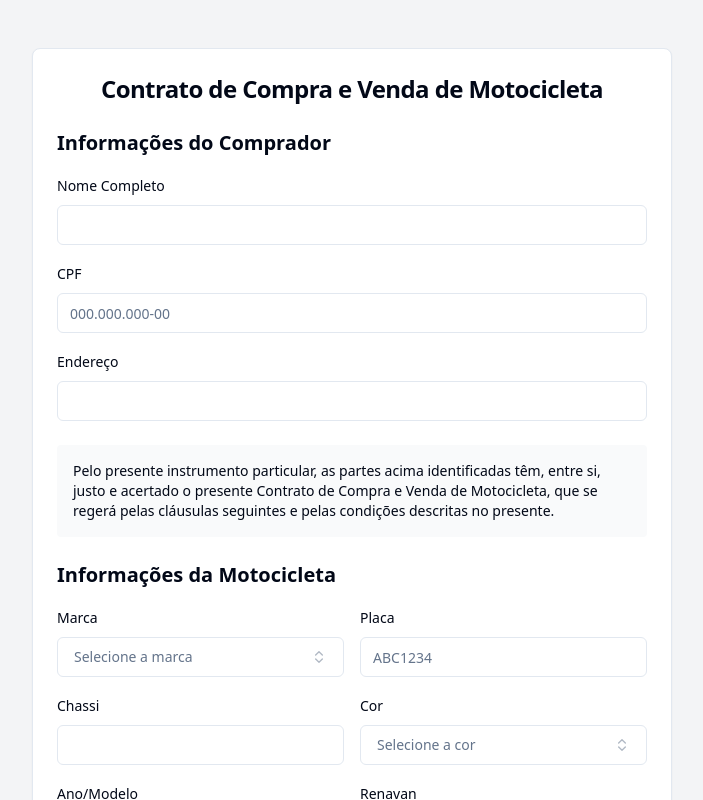
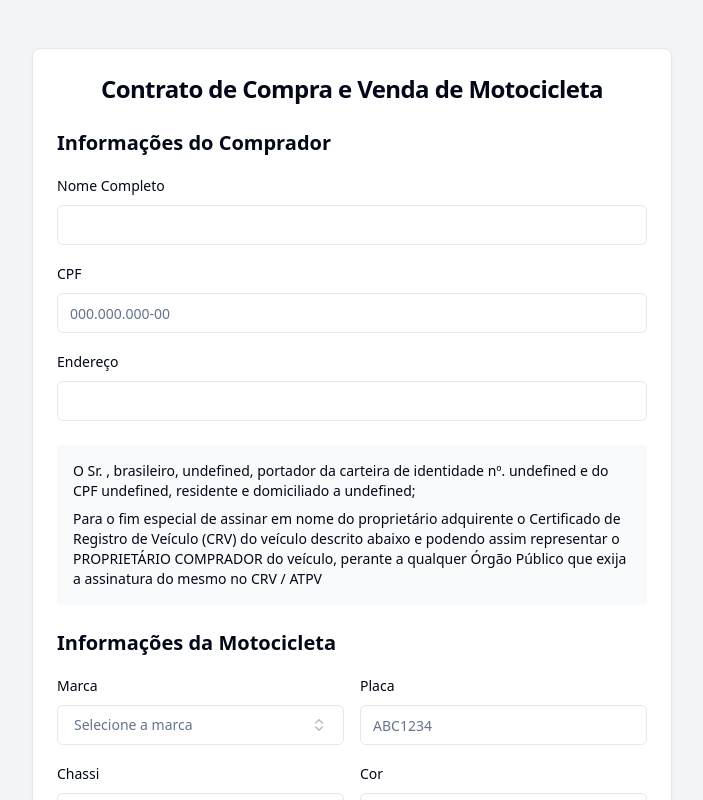
Before and after one commit to alencarPedro/code-tracking, a React (Vite) app in the folder motoK-contracts/: page / in a window 1280 px wide. Shown: the top 800 px of the page, without its empty margins (288-991 px from the left). Built offline with nearby package versions, Linux system fonts and the light colour scheme; what @react-pdf/renderer would draw is missing.

Commit message:
Update files

```diff
--- a/motoK-contracts/src/components/ContractForm.tsx
+++ b/motoK-contracts/src/components/ContractForm.tsx
@@ -100,9 +100,18 @@ const ContractForm = () => {
 						{/* Contract Text Section */}
 						<div className="p-4 bg-gray-50 rounded">
 							<p className="text-sm">
-								Pelo presente instrumento particular, as partes acima identificadas têm, entre si, justo e acertado o
-								presente Contrato de Compra e Venda de Motocicleta, que se regerá pelas cláusulas seguintes e pelas
-								condições descritas no presente.
+								{`O Sr. `}
+								<strong>{import.meta.env.VITE_PROCURADOR_NOME}</strong>
+								{`, brasileiro,
+								${import.meta.env.VITE_PROCURADOR_ESTADO_CIVIL}, portador da
+								carteira de identidade nº. ${import.meta.env.VITE_PROCURADOR_RG}
+								e do CPF ${import.meta.env.VITE_PROCURADOR_CPF},
+								residente e domiciliado a ${import.meta.env.VITE_PROCURADOR_ENDERECO};`}
+							</p>
+							<p className="text-sm mt-2">
+								Para o fim especial de assinar em nome do proprietário adquirente o Certificado de Registro de Veículo
+								(CRV) do veículo descrito abaixo e podendo assim representar o PROPRIETÁRIO COMPRADOR do veículo,
+								perante a qualquer Órgão Público que exija a assinatura do mesmo no CRV / ATPV
 							</p>
 						</div>
 
--- a/motoK-contracts/src/components/ContractPDF.tsx
+++ b/motoK-contracts/src/components/ContractPDF.tsx
@@ -62,7 +62,13 @@ interface ContractPDFProps {
 export function ContractPDF({ data }: ContractPDFProps) {
 	const today = new Date().toLocaleDateString('pt-BR');
 
-	const procuradorText = `O Sr. ${storeConfig.procurador.nome}, brasileiro, ${storeConfig.procurador.estadoCivil}, portador da carteira de identidade nº. ${storeConfig.procurador.rg} e do CPF ${storeConfig.procurador.cpf}, residente e domiciliado a ${storeConfig.procurador.endereco}`;
+	const procuradorText = (
+		<Text>
+			O Sr. <Text style={{ fontWeight: 'bold' }}>{storeConfig.procurador.nome}</Text>, brasileiro,{' '}
+			{storeConfig.procurador.estadoCivil}, portador da carteira de identidade nº. {storeConfig.procurador.rg} e do CPF{' '}
+			{storeConfig.procurador.cpf}, residente e domiciliado a {storeConfig.procurador.endereco}
+		</Text>
+	);
 
 	return (
 		<Document>
@@ -87,9 +93,7 @@ export function ContractPDF({ data }: ContractPDFProps) {
 				<View style={styles.mainContent}>
 					<Text>NOMEIO E CONSTITUO MEUS BASTANTES PROCURADORES:</Text>
 
-					<View style={styles.procuradorSection}>
-						<Text>{procuradorText}</Text>
-					</View>
+					<View style={styles.procuradorSection}>{procuradorText}</View>
 
 					<Text>
 						Para o fim especial de assinar em nome do proprietário adquirente o Certificado de Registro de Veículo (CRV)
```
Also changed, not shown: motoK-contracts/src/types/env.d.ts (added, +13 -0 lines).
